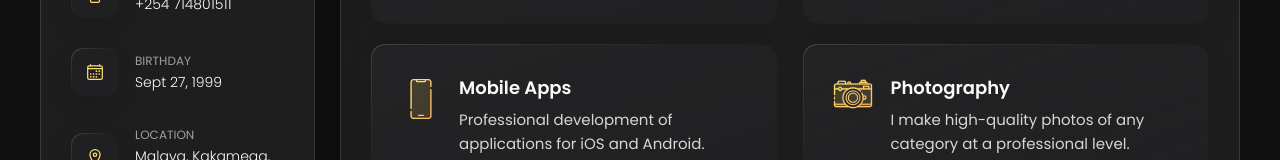
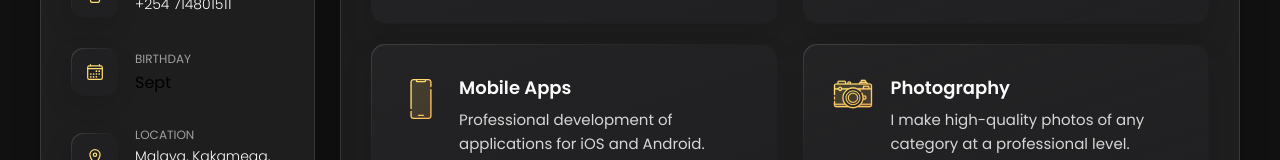
Before and after one commit to Starkjamez/Sir-James, a plain HTML site: page index.html in a window 1280 px wide. Shown: the part 551-711 px from the top of the page. Drawn offline with nearby package versions, Linux system fonts and the light colour scheme.

Commit message:
Update index.html

```diff
--- a/index.html
+++ b/index.html
@@ -102,7 +102,7 @@
             <div class="contact-info">
               <p class="contact-title">Birthday</p>
 
-              <time datetime="1999-09-27">Sept 27, 1999</time>
+              <p  class ="September">Sept</time>
             </div>
 
           </li>
```
